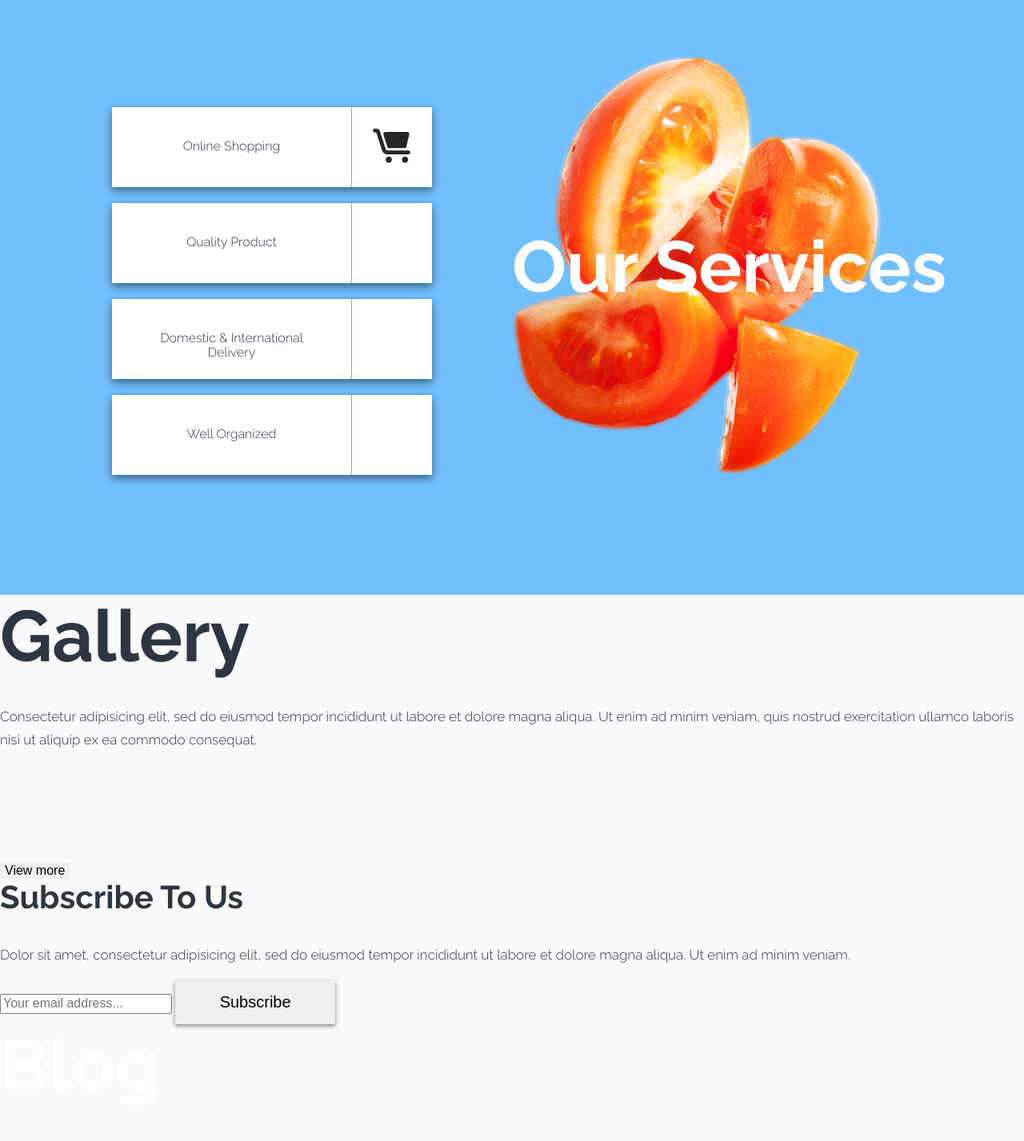
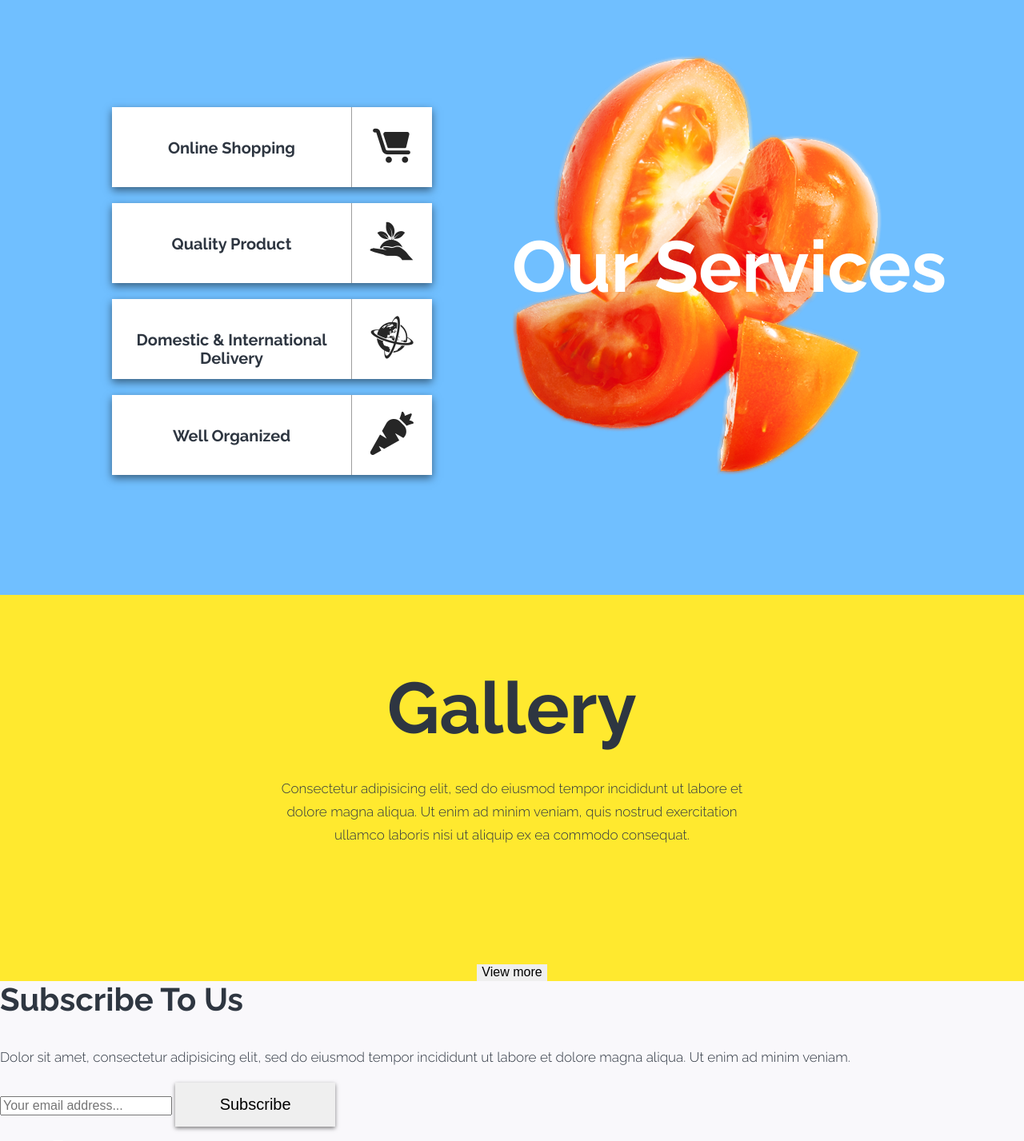
Before and after one commit to Pablo-Es/Weekly-web-dev-challange, a website: page index.html in a window 1280 px wide. Shown: the part 1420-2847 px from the top of the page at 80% size. Drawn offline with Linux system fonts and the light colour scheme.

Commit message:
Edycja sekcji services

```diff
--- a/index.html
+++ b/index.html
@@ -20,7 +20,7 @@
                                     <ul class="navigation__list">
                                         <li class="navigation__item"><a href="#home" class="navigation__link navigation__link--active">Home</a></li>
                                         <li class="navigation__item"><a href="#about" class="navigation__link">About</a></li>
-                                        <li class="navigation__item"><a href="#" class="navigation__link">Services</a></li>
+                                        <li class="navigation__item"><a href="#services" class="navigation__link">Services</a></li>
                                         <li class="navigation__item"><a href="#" class="navigation__link">Gallery</a></li>
                                         <li class="navigation__item"><a href="#" class="navigation__link">Blog</a></li>
                                         <li class="navigation__item"><a href="#" class="navigation__link">Contact</a></li>
@@ -52,7 +52,7 @@
 
 
     </section>
-    <section class="services">
+    <section class="services" id="services">
         <div class="container services__container">
             <div class="services__header">
                 <img class="services__image" src="assets/images/tomatoes.png" alt="">
@@ -60,18 +60,19 @@
 
             </div>
                 <div class="services__boxes text--center">
-                    <div class="services__box services__box--shopping"><span  class="services__span">Online Shopping</span><figure class="text--center"><img src="assets/images/shopping.png" alt=""></figure></div>
-                    <div class="services__box services__box--product"><span  class="services__span">Quality Product</span></div>
-                    <div class="services__box services__box--delivery"><span  class="services__span">Domestic & International <br> Delivery</span></div>
-                    <div class="services__box services__box--organized"><span  class="services__span">Well Organized</span></div>
+                    <div class="services__box services__box--shopping"><span  class="services__span">Online Shopping</span><figure><img src="assets/images/shopping.png" alt=""></figure></div>
+                    <div class="services__box services__box--product"><span  class="services__span">Quality Product</span><figure><img src="assets/images/product.png" alt=""></figure></div>
+                    <div class="services__box services__box--delivery"><span  class="services__span">Domestic & International <br> Delivery</span><figure><img src="assets/images/delivery.png" alt=""></figure></div>
+                    <div class="services__box services__box--organized"><span  class="services__span">Well Organized</span><figure><img src="assets/images/organized.png" alt=""></figure></div>
                 </div>
 
         </div>
     </section>
-    <section class="gallery">
-        <header class="gallery-header">
+    <section class="gallery" id="gallery">
+        <div class="container text--center">
+                <header class="gallery__header text--center">
                         <h2 class="heading heading--level-2 heading--dark">Gallery</h2>
-            <p class="article__text--dark">Consectetur adipisicing elit, sed do eiusmod tempor incididunt ut labore et dolore magna aliqua. Ut enim ad minim veniam, quis nostrud exercitation ullamco laboris nisi ut aliquip ex ea commodo consequat.</p>
+                        <p class="article__text--dark gallery__article">Consectetur adipisicing elit, sed do eiusmod tempor incididunt ut labore et dolore magna aliqua. Ut enim ad minim veniam, quis nostrud exercitation ullamco laboris nisi ut aliquip ex ea commodo consequat.</p>
                     </header>
                     <div class="gall-top">
                         <div class="gall-top__left">
@@ -94,8 +95,10 @@
                         <img src="" alt="">
                     </div>
                     <button class="button__gallery">View more</button>
+
+        </div>
     </section>
-    <section class="subscribe">
+    <section class="subscribe" id="subscribe">
         <h2 class="heading heading--level-3 heading--dark">Subscribe To Us</h2>
         <p class="article__text--dark">Dolor sit amet, consectetur adipisicing elit, sed do eiusmod tempor incididunt ut labore et dolore magna aliqua. Ut enim ad minim veniam.</p>
         <div class="input-cont">
@@ -103,7 +106,7 @@
             <button class="button button--input">Subscribe</button>
         </div>
     </section>
-    <section class="blog">
+    <section class="blog" id="blog">
         <header>
             <h2 class="heading heading--level-2 heading--bright">Blog</h2>
             <p class="article__text--bright">Dolore magna aliqua. Ut enim ad minim veniam, quis nostrud exercitation ullamco laboris nisi ut aliquip ex ea commodo consequat. Duis aute irure dolor in reprehenderit in voluptate velit.</p>
@@ -127,7 +130,7 @@
         </div>
         <button class="button button--blog">View more</button>
     </section>
-    <section class="contact">
+    <section class="contact" id="contact">
             <header class="gallery-header">
                     <h2 class="heading heading--level-2 heading--dark">Contact</h2>
                     <p class="article__text--dark">For new projects, ideas, business or anything
--- a/sass/main.scss
+++ b/sass/main.scss
@@ -20,4 +20,5 @@
 @import "widgets/navigation";
 @import "widgets/about";
 @import "widgets/services";
+@import "widgets/gallery";
 // Third-party
--- a/sass/widgets/_services.scss
+++ b/sass/widgets/_services.scss
@@ -55,6 +55,8 @@
         padding-top: 40px;
         padding-bottom: 40px;
         border-right: 1px solid rgb(157, 157, 157);
+        font-size: 20px;
+        font-weight: bold;
     }
  figure {
      margin: 0 auto;
```
Also changed, not shown: assets/css/styles.css, 1 other file. Lines whose indentation alone changed are shown as unchanged.
